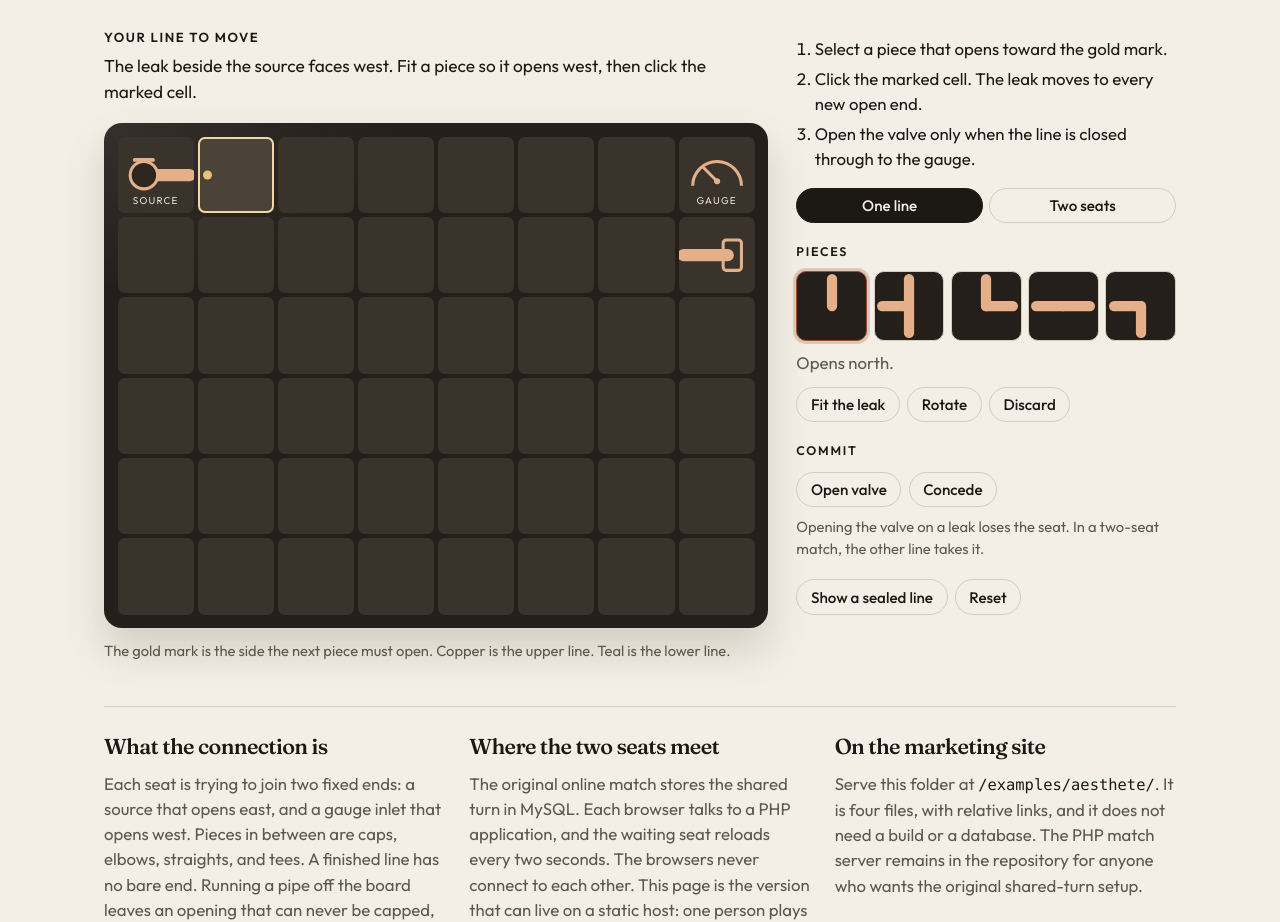
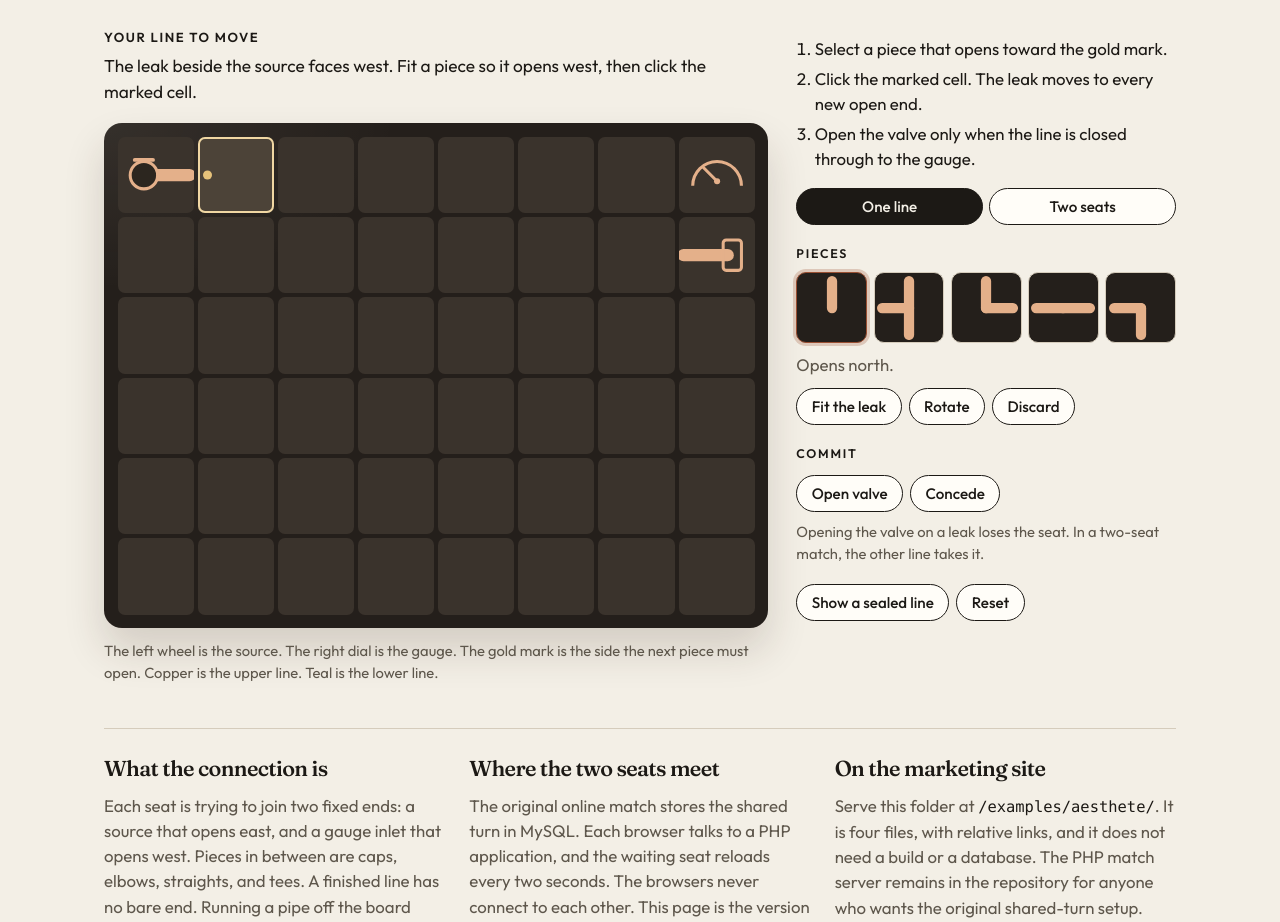
Before and after one commit to Phantasyx/Aesthete, a PHP site: page /examples/aesthete/index.html in a window 1280 px wide. Shown: the part 298-1220 px from the top of the page. Run offline with PHP 8.4, Linux system fonts and the light colour scheme.

Commit message:
Clarify the demo board and the piece-facing copy.
Piece selection and the sealed-line walk now name the open sides. Source and gauge stay as fittings, with the legend saying which is which, and the turn buttons read as controls.

Co-authored-by: Phantasyx <Phantasyx@users.noreply.github.com>

```diff
--- a/examples/aesthete/game.js
+++ b/examples/aesthete/game.js
@@ -37,6 +37,9 @@
   function describeOpenings(openings) {
     var open = DIRS.filter(function (dir) { return openings[dir]; })
       .map(function (dir) { return DIR_NAME[dir]; });
+    if (open.length === 0) {
+      return 'No open side.';
+    }
     if (open.length === 1) {
       return 'Opens ' + open[0] + '.';
     }
@@ -188,7 +191,7 @@
           return;
         }
         game.select(index);
-        render(describeOpenings(currentSeat(game.getState()).hand[index]) + ' Click a marked cell to place it, or rotate it first.');
+        render(describeOpenings(currentSeat(game.getState()).hand[index].openings) + ' Click a marked cell to place it, or rotate it first.');
       });
       handEl.appendChild(button);
     });
@@ -250,11 +253,10 @@
 
     var color = PALETTE[occupied ? occupied.owner : (owner == null ? 0 : owner)];
     if (occupied && occupied.kind === 'source') {
-      cell.innerHTML = svgSource(occupied.open, color) + '<span class="cell-label">Source</span>';
+      cell.innerHTML = svgSource(occupied.open, color);
       cell.setAttribute('aria-label', 'Source, opens east');
     } else if (occupied && occupied.kind === 'gauge') {
-      cell.innerHTML = svgGauge(occupied.charged, winnerColor && occupied.charged ? winnerColor : color) +
-        '<span class="cell-label">Gauge</span>';
+      cell.innerHTML = svgGauge(occupied.charged, winnerColor && occupied.charged ? winnerColor : color);
       cell.setAttribute('aria-label', occupied.charged ? 'Gauge, holding pressure' : 'Gauge');
     } else if (occupied && occupied.kind === 'inlet') {
       cell.innerHTML = svgInlet(color);
@@ -398,7 +400,7 @@
         var preview = local.getState();
         preview.players[0].selected = 0;
         preview.players[0].hand[0] = Aesthete.makePiece(step.type, step.rotation);
-        render('Piece ' + (i + 1) + ' of ' + steps.length + '. ' + describeOpenings(preview.players[0].hand[0]));
+        render('Piece ' + (i + 1) + ' of ' + steps.length + '. ' + describeOpenings(preview.players[0].hand[0].openings));
         await delay(700);
         if (token !== generation) {
           return;
--- a/examples/aesthete/index.html
+++ b/examples/aesthete/index.html
@@ -31,7 +31,7 @@
         <div class="panel">
           <div id="board" class="board" role="group" aria-label="Pipe board"></div>
         </div>
-        <p class="legend">The gold mark is the side the next piece must open. Copper is the upper line. Teal is the lower line.</p>
+        <p class="legend">The left wheel is the source. The right dial is the gauge. The gold mark is the side the next piece must open. Copper is the upper line. Teal is the lower line.</p>
       </div>
 
       <aside class="dock" aria-label="Turn controls">
--- a/examples/aesthete/styles.css
+++ b/examples/aesthete/styles.css
@@ -271,11 +271,11 @@ button {
 .mode button,
 #watch,
 #reset {
-  border: 1px solid var(--line);
+  border: 1px solid var(--ink);
   border-radius: 999px;
-  background: transparent;
+  background: #fffdf8;
   color: var(--ink);
-  padding: 0.45rem 0.85rem;
+  padding: 0.5rem 0.9rem;
   cursor: pointer;
 }
 
```
